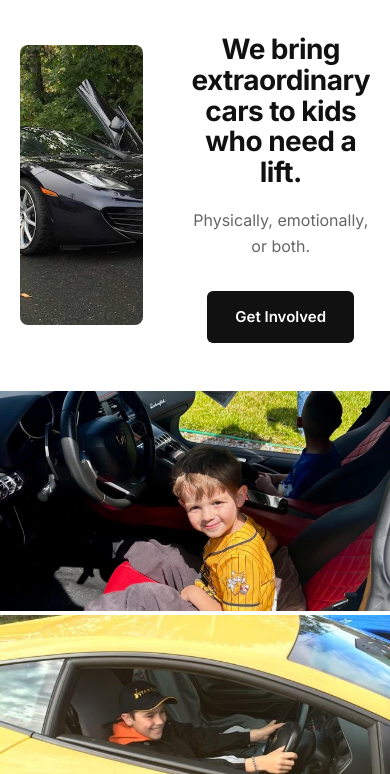
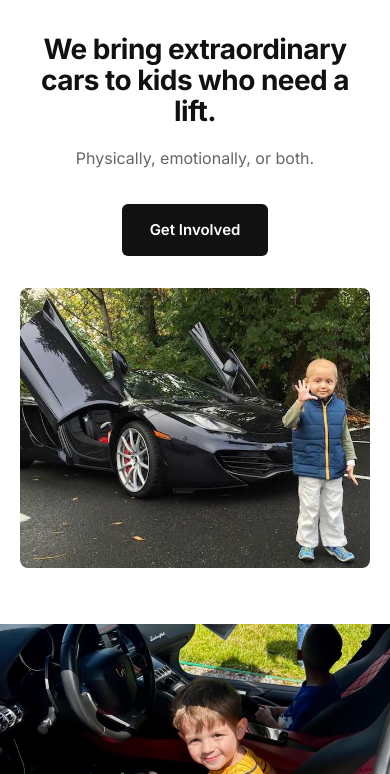
Before and after one commit to MaxBartnitski/carsandkids, a plain HTML site: page index.html in a window 390 px wide. Shown: the part 70-844 px from the top of the page. Drawn offline with Linux system fonts and the light colour scheme.

Commit message:
Fix mobile hero: stack text above image

```diff
--- a/styles.css
+++ b/styles.css
@@ -478,18 +478,18 @@ main {
     }
 
     .hero {
-        grid-template-columns: 1fr;
+        flex-direction: column;
         padding: 24px 20px 48px;
         min-height: auto;
-        text-align: center;
+        gap: 32px;
     }
 
     .hero-text {
-        order: 1;
+        order: 0;
     }
 
     .hero-image {
-        order: 0;
+        order: 1;
     }
 
     .hero-image img {
```
